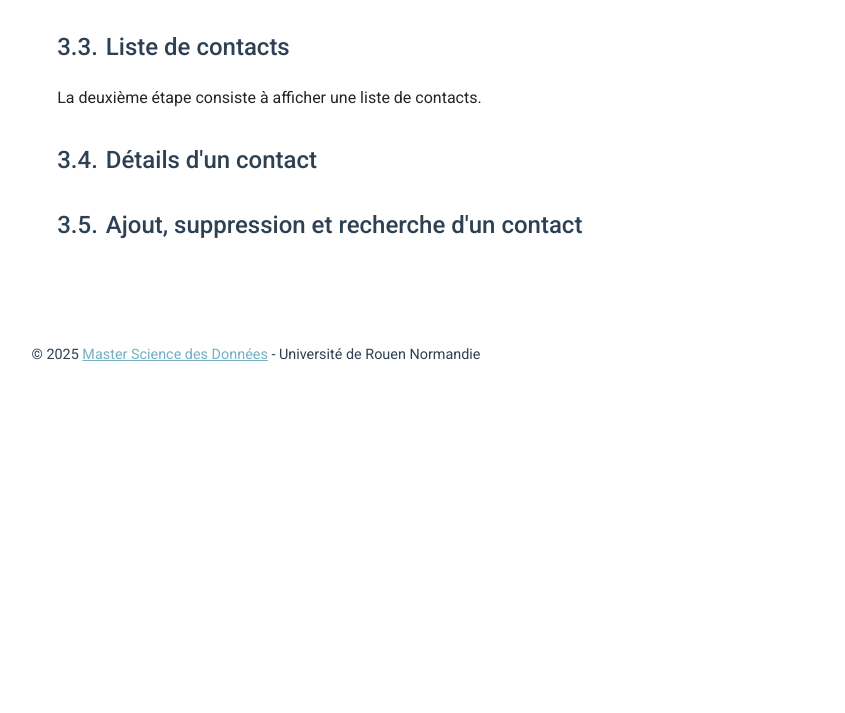
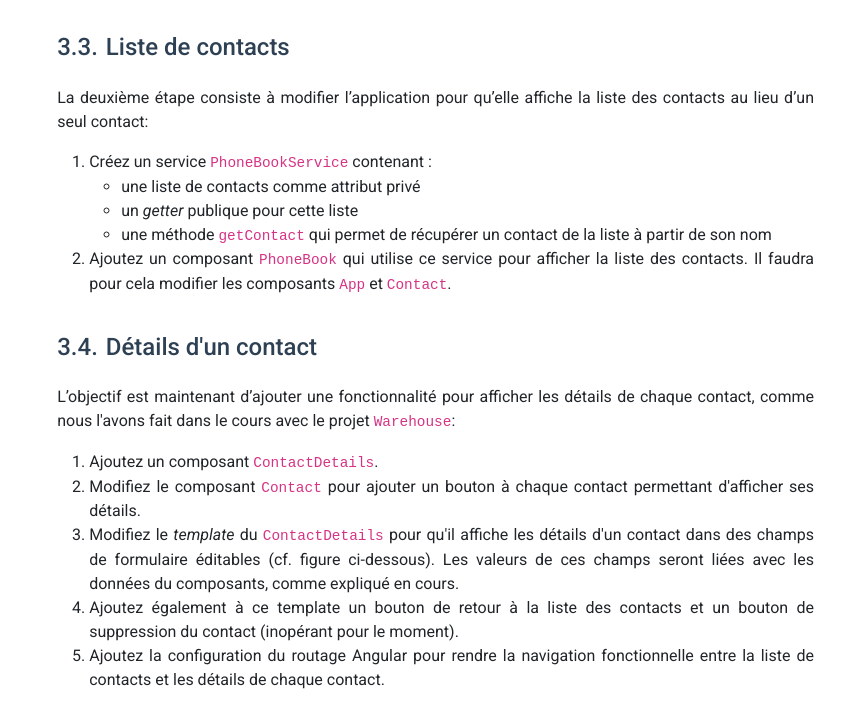
Before and after one commit to smnbrnrd/mastersd.s2.ue5, a plain HTML site: page TP/index.html in a window 1280 px wide. Shown: the part 8540-9253 px from the top of the page, without its empty margins (384-1229 px from the left). Before the commit the page ends 8921 px from the top, so only its background shows below. Drawn offline with nearby package versions, Linux system fonts and the light colour scheme.

Commit message:
new part in practical work about angular

```diff
--- a/TP/index.html
+++ b/TP/index.html
@@ -318,14 +318,38 @@ ng add @angular/material
 
             <section>
                 <h4 id="ng-liste">Liste de contacts</h4>
-                <p>La deuxième étape consiste à afficher une liste de contacts.</p>
+                <p>La deuxième étape consiste à modifier l’application pour qu’elle affiche la liste des contacts au lieu d’un seul contact:</p>
+                <ol>
+                    <li>Créez un service <code>PhoneBookService</code> contenant :</li>
+                    <ul>
+                        <li>une liste de contacts comme attribut privé</li>
+                        <li>un <em>getter</em> publique pour cette liste</li>
+                        <li>une méthode <code>getContact</code> qui permet de récupérer un contact de la liste à partir de son nom</li>
+                    </ul>
+                    <li>Ajoutez un composant <code>PhoneBook</code> qui utilise ce service pour afficher la liste des contacts. Il faudra pour cela modifier les composants <code>App</code> et <code>Contact</code>.</li>
+                </ol>
+            </section>
 
             <section>
                 <h4 id="ng-details">Détails d'un contact</h4>
+                <p>L’objectif est maintenant d’ajouter une fonctionnalité pour afficher les détails de chaque contact, comme nous l'avons fait dans le cours avec le projet <code>Warehouse</code>:</p>
+                <ol>
+                    <li>Ajoutez un composant <code>ContactDetails</code>.</li>
+                    <li>Modifiez le composant <code>Contact</code> pour ajouter un bouton à chaque contact permettant d'afficher ses détails.</li>
+                    <li>Modifiez le <em>template</em> du <code>ContactDetails</code> pour qu'il affiche les détails d'un contact dans des champs de formulaire éditables (cf. figure ci-dessous). Les valeurs de ces champs seront liées avec les données du composants, comme expliqué en cours.</li>
+                    <li>Ajoutez également à ce template un bouton de retour à la liste des contacts et un bouton de suppression du contact (inopérant pour le moment).</li>
+                    <li>Ajoutez la configuration du routage Angular pour rendre la navigation fonctionnelle entre la liste de contacts et les détails de chaque contact.</li>
+                </ol>
+                <a href="../img/phonebook-screen2.png" target="_blank"><img src="../img/phonebook-screen2.png" class="w-100 m-auto mt-2 mb-4"></a>
             </section>
 
             <section>
-                <h4 id="ng-fonctionnalites">Ajout, suppression et recherche d'un contact</h4>
+                <h4 id="ng-fonctionnalites">Suppression et recherche d'un contact</h4>
+                <ol>
+                    <li>Modifiez votre projet pour que les contacts soient affichés par ordre alphabétique de leur nom et ce, quelque soit l’ordre dans lequel ils apparaissent dans le tableau TS.</li>
+                    <li>Modifiez le composant <code>PhoneBook</code> pour ajouter une fonction de recherche par nom. Pour cela, ajoutez un champ de recherche en haut de la liste pour filtrer les contacts par nom, comme pour le premier exercice "Gestion de contact".</li>
+                    <li>Ajoutez la fonctionnalité de suppression du contact pour les boutons de suppression de la liste des contacts ainsi que du composant <code>ContactDetails</code>.</li>
+                </ol>
             </section>
 
         </section>
```
Also changed, not shown: img/phonebook-screen2.png (added).
